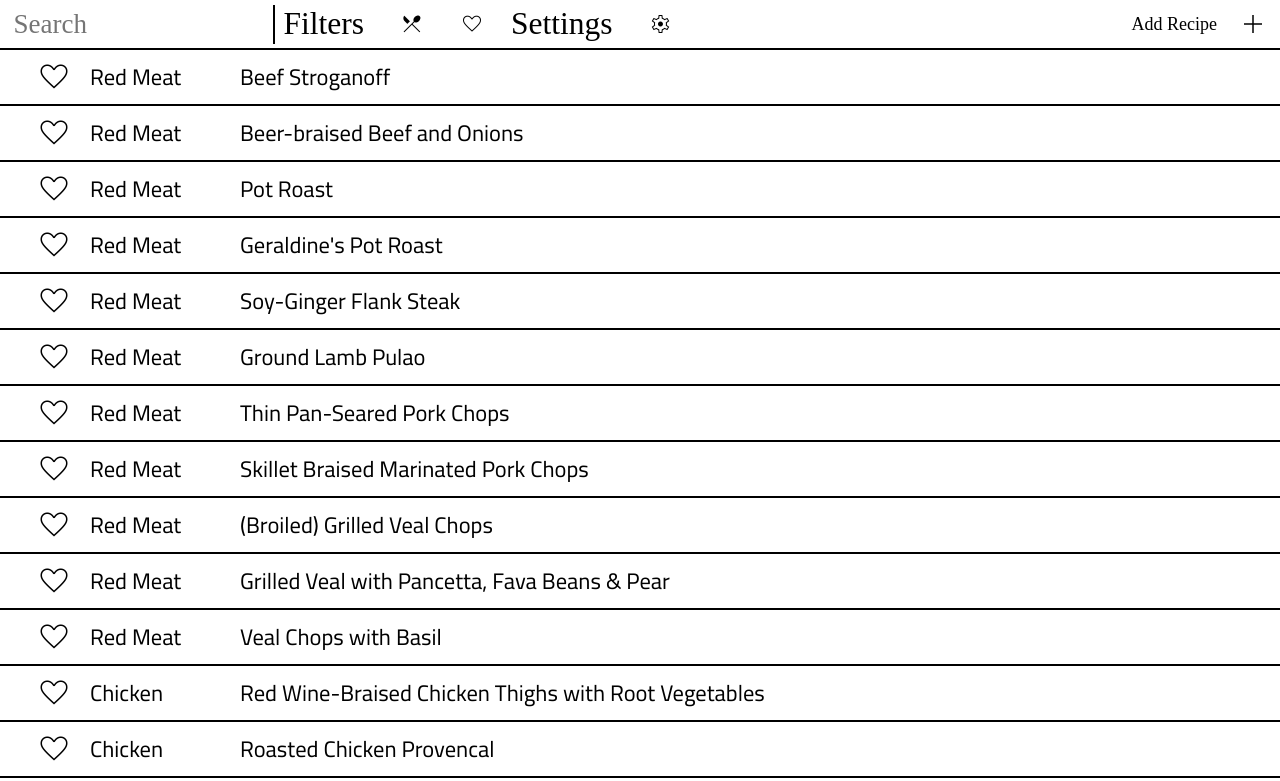
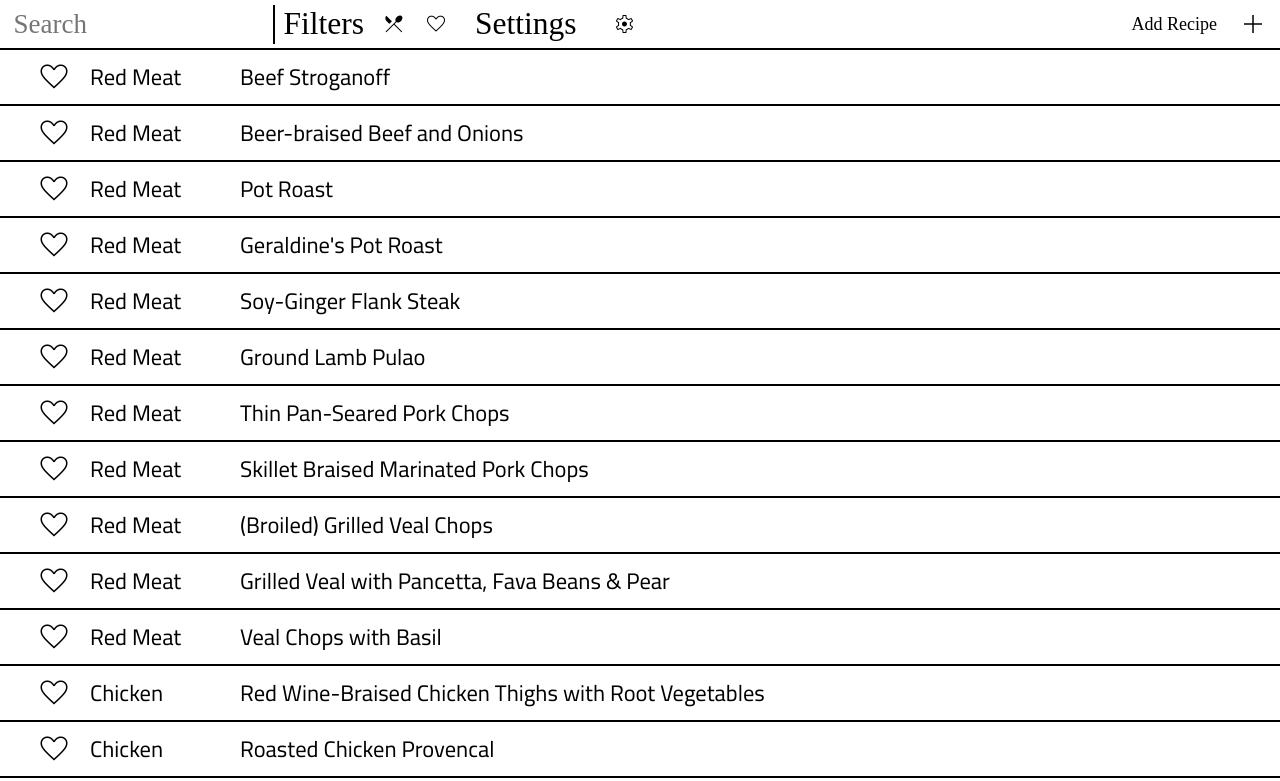
Before and after one commit to plpiiper/recipelistv3_5, a plain HTML site: page index.html in a window 1280 px wide. Shown: the top 781 px of the page. Drawn offline with nearby package versions, Linux system fonts and the light colour scheme; a web font is replaced by a local one.

```diff
--- a/assets/scripts/Homepage.js
+++ b/assets/scripts/Homepage.js
@@ -52,11 +52,14 @@ function createTopHomePage(){
         let fdst = append(cre("div","barBody"),div);
             let fd = append(cre("div","filterBar"),fdst);
                 let ft = append(cre("h2","filterTitle"),fd); ft.innerText = "Filters";
-                let type = append(ic("restaurant_menu"),fd); type.onclick = function(){
+                let typeD = append(cre("button","filterBtn"),fd);
+                let type = append(ic("restaurant_menu"),typeD); type.onclick = function(){
                     filterPopup();
                     type.classList.add("selected");
                 }; type.id = "filterCat";
-                let fav = append(ic("favorite"),fd); fav.onclick = function(){
+
+                let favD = append(cre("button","filterBtn"),fd);
+                let fav = append(ic("favorite"),favD); fav.onclick = function(){
                     const KEY = "fav"
                     if (hp.getFilter(KEY) !== undefined && hp.getFilter(KEY).includes(true)){
                         hp.addFilter("del",KEY);
--- a/styles/style.css
+++ b/styles/style.css
@@ -152,6 +152,10 @@ div, input, span, a, h1, h2, h3, textarea, button, select {
     font-size: 1.25rem;
 } .recipeName:hover {text-decoration: black;}
 
+.filterBtn {
+    padding: 0; background-color: white;
+    margin-right: 1rem;
+} .filterBtn .icon {padding: 0; display: flex; align-items: center;}
 
 /* recipe.html */
 #recipePage {
```
